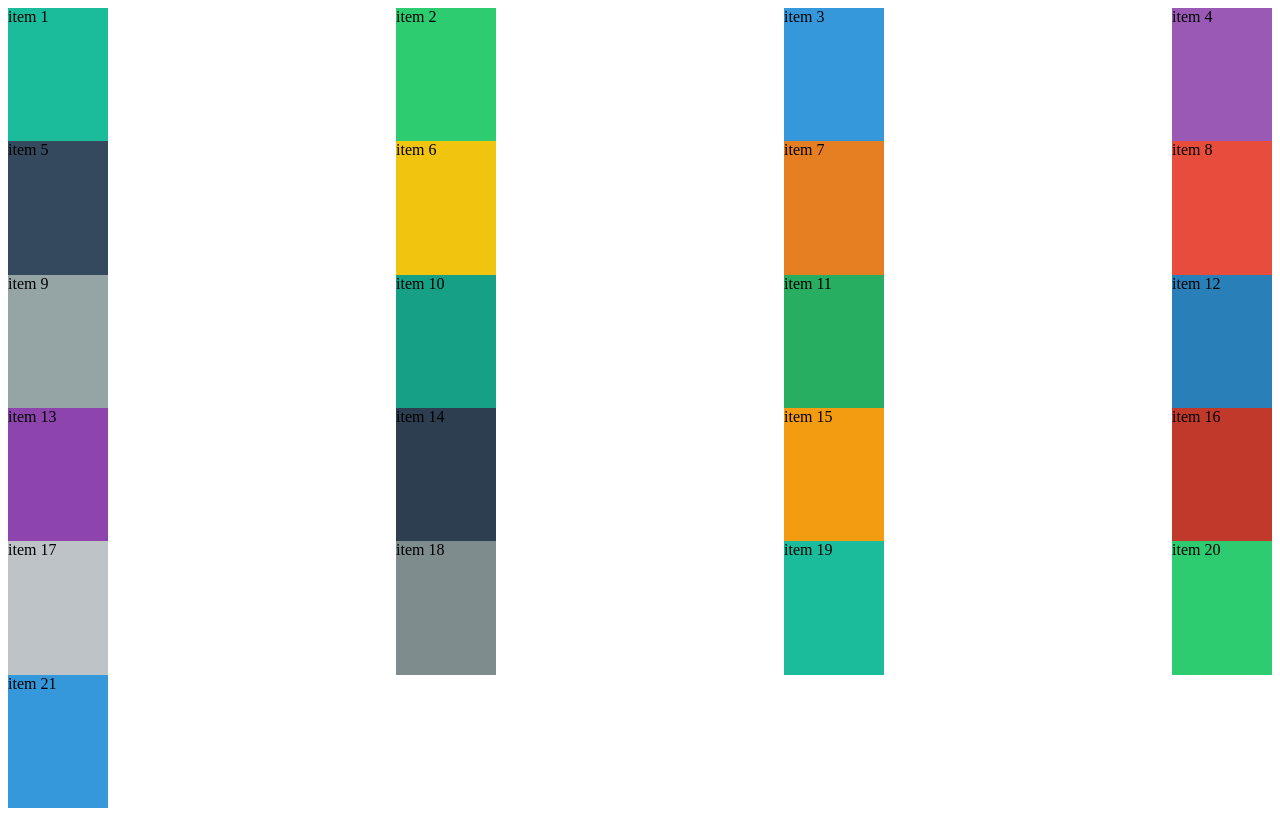
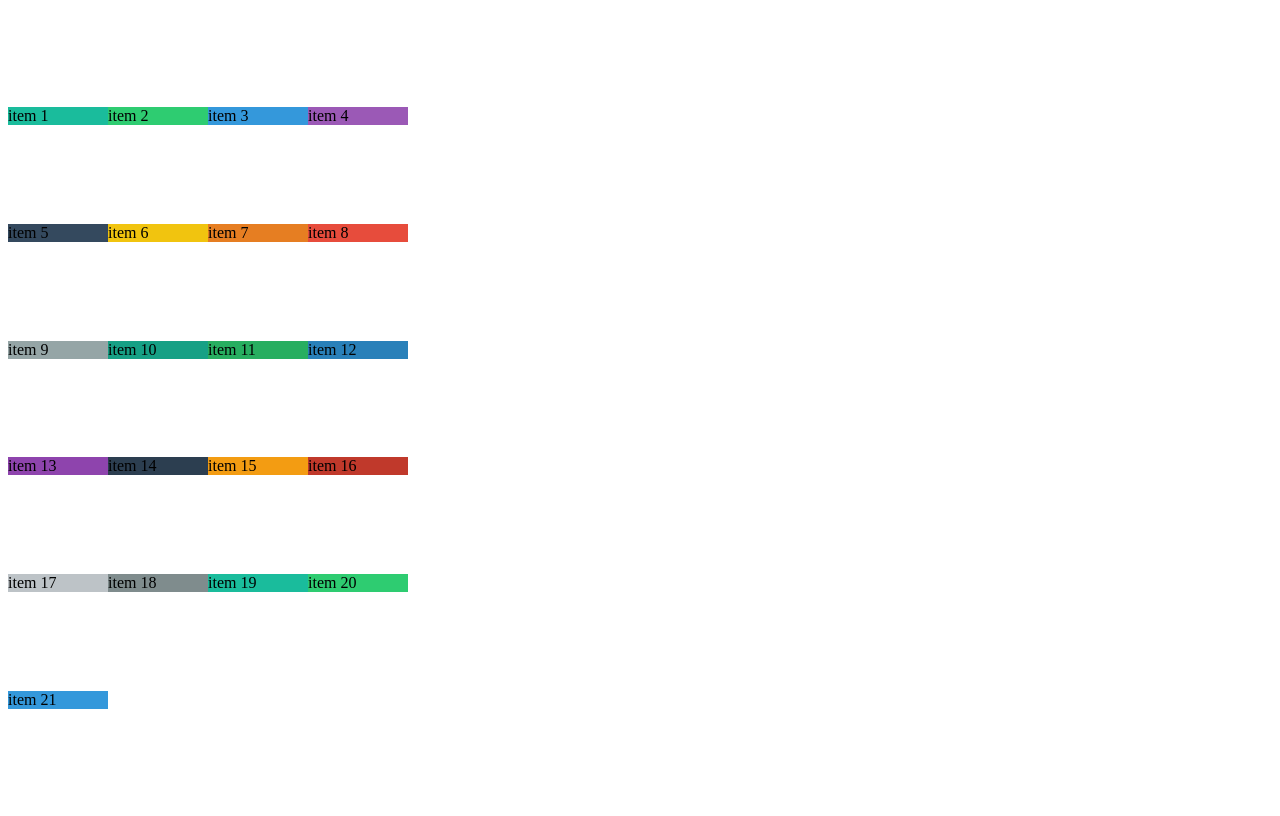
Before and after one commit to amsornet/css_grid, a plain HTML site: page index.html in a window 1280 px wide. Drawn offline with Linux system fonts and the light colour scheme.

Commit message:
align-content: space-evenly

```diff
--- a/main.css
+++ b/main.css
@@ -3,7 +3,7 @@
   height: 100vh;
   grid-template-columns: repeat(4, 100px);
 
-  justify-content: space-between; //gorizontal_line
+  align-content: space-evenly; //vertical_line
 }
 
 .item-2 {
```
